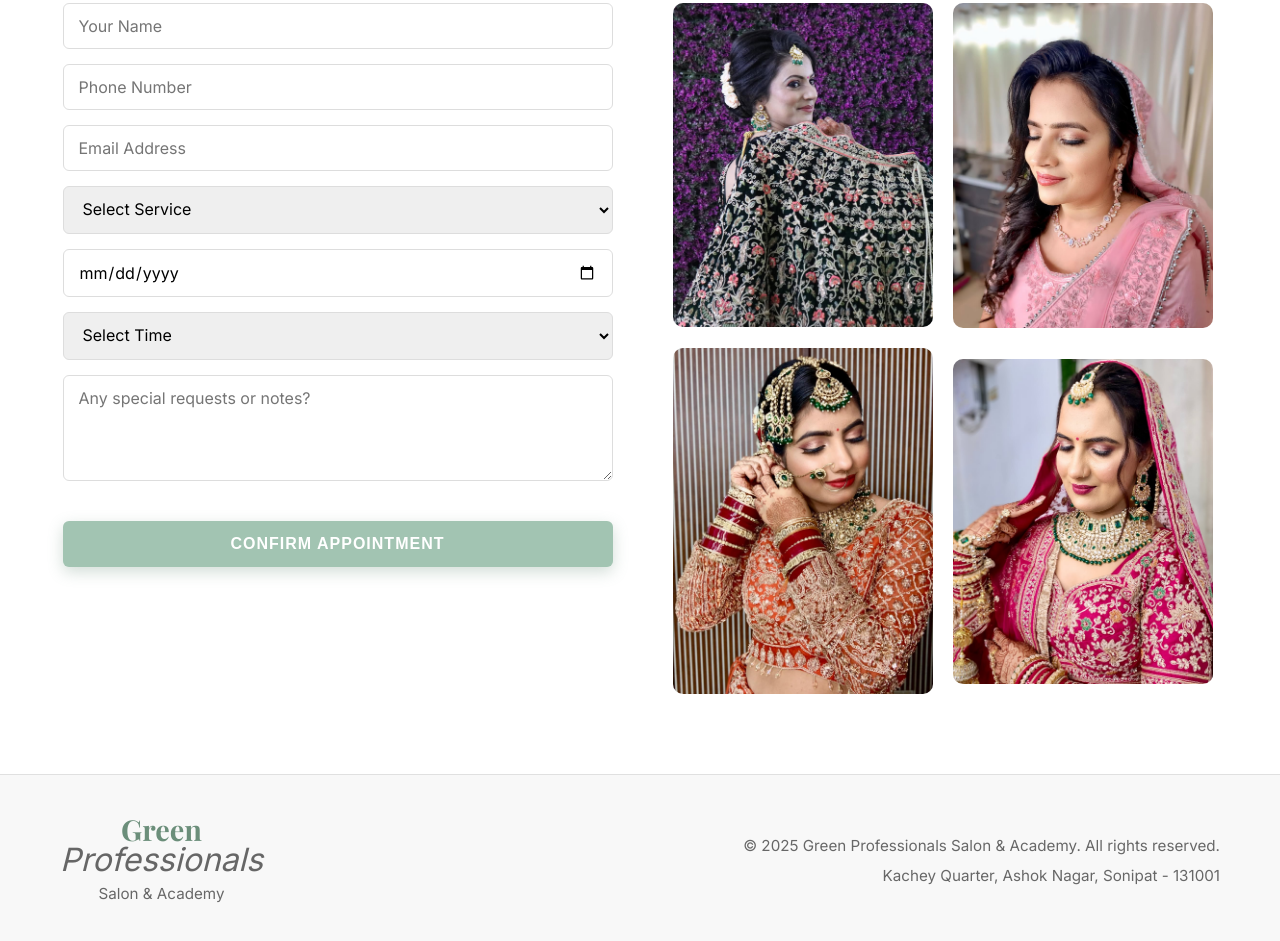
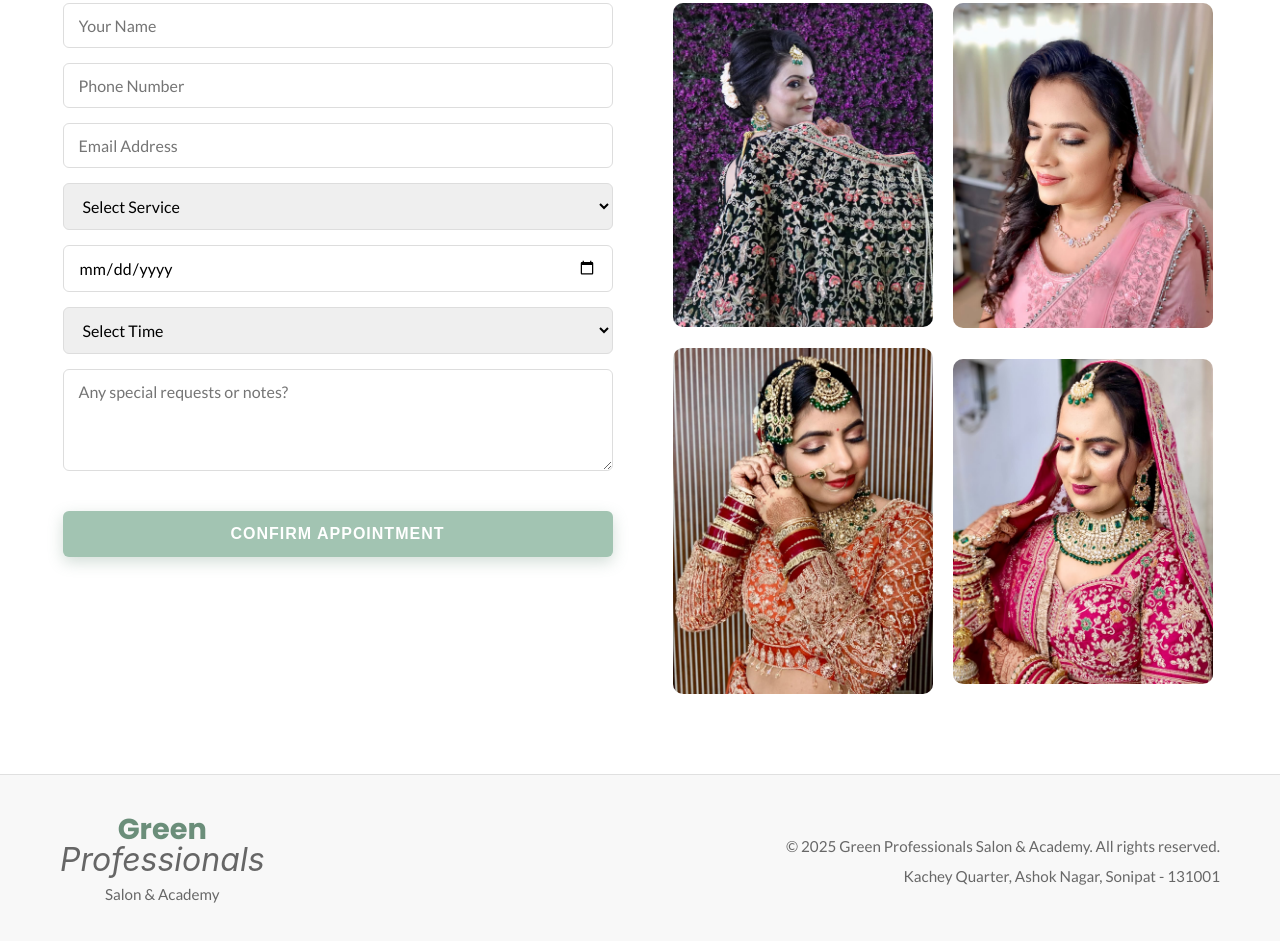
Before and after one commit to avxsh9/Salon, a plain HTML site: page appointment.html in a window 1280 px wide. Shown: the part 339-1280 px from the top of the page. Drawn offline with nearby package versions, Linux system fonts and the light colour scheme.

Commit message:
font change

```diff
--- a/appointment.css
+++ b/appointment.css
@@ -18,7 +18,7 @@
   .appointment-section {
     background: #fff;
     color: #333;
-    font-family: "Inter", sans-serif;
+    font-family: "Lato", sans-serif;
   }
 
   /* Grid Layout */
@@ -209,7 +209,7 @@
     background: #f8f8f8;
     padding: 40px 20px;
     text-align: center;
-    font-family: "Inter", sans-serif;
+    font-family: "Lato", sans-serif;
     color: #444;
   }
 
--- a/appointment.html
+++ b/appointment.html
@@ -28,7 +28,7 @@
 
     <link rel="preconnect" href="https://fonts.googleapis.com">
     <link rel="preconnect" href="https://fonts.gstatic.com" crossorigin>
-    <link href="https://fonts.googleapis.com/css2?family=Inter:wght@300;400;500;600;700&family=Playfair+Display:wght@400;500;600;700&display=swap" rel="stylesheet">
+    <link href="https://fonts.googleapis.com/css2?family=Lato:wght@300;400;700&family=Poppins:wght@400;500;600;700&display=swap" rel="stylesheet">
     <link rel="stylesheet" href="style.css">
     <link rel="stylesheet" href="appointment.css"> <!-- Appointment-specific styles -->
   </head>
--- a/style.css
+++ b/style.css
@@ -31,7 +31,7 @@ html {
 }
 
 body {
-    font-family: 'Inter', sans-serif;
+    font-family: 'Lato', sans-serif;
     line-height: 1.6;
     color: var(--text);
     background-color: var(--background);
@@ -41,7 +41,7 @@ body {
 }
 
 h1, h2, h3, h4, h5, h6 {
-    font-family: 'Playfair Display', serif;
+    font-family: 'Poppins', sans-serif;
     font-weight: 700;
     line-height: 1.2;
     color: var(--text);
```
Also changed, not shown: index.html (+2 -2 lines).
